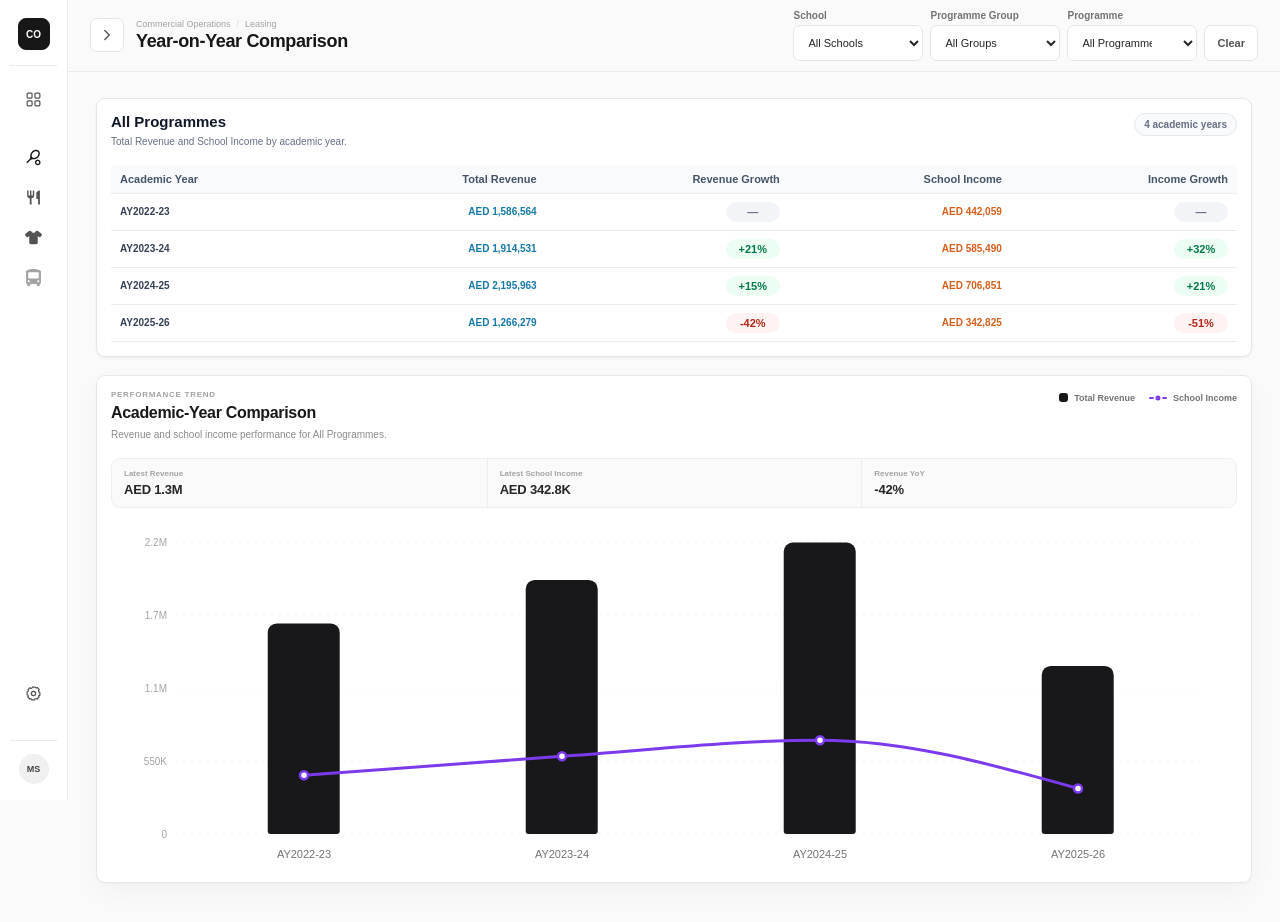
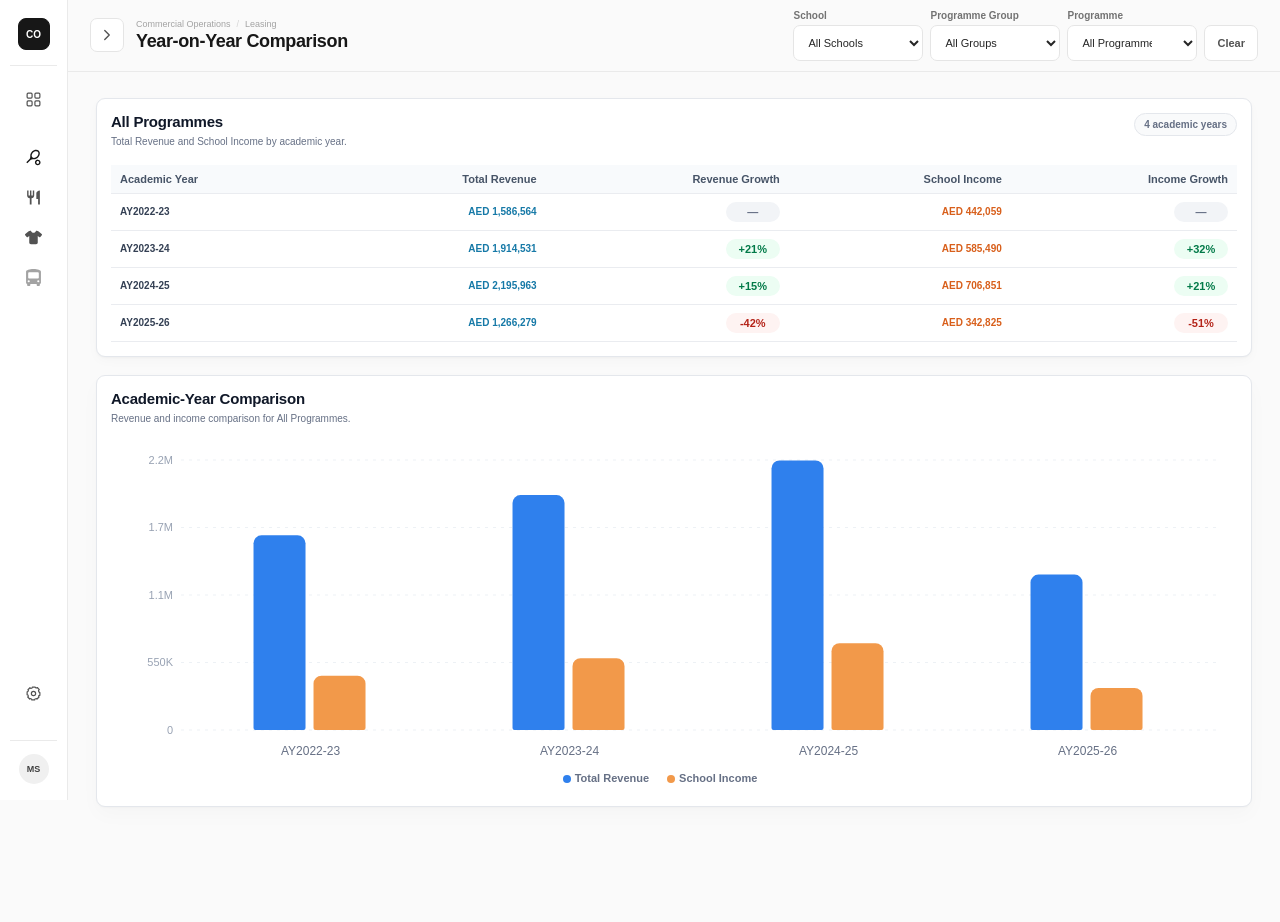
Before and after one commit to mo-seoudi/leasing, a React (Vite) app: page /leasing/year-comparison in a window 1280 px wide. Shown: the top 922 px of the page. After the commit the page ends 867 px from the top, so only its background shows below. Built offline with nearby package versions, Linux system fonts and the light colour scheme.

Commit message:
Add files via upload

```diff
--- a/src/pages/leasing/YearComparisonPage.css
+++ b/src/pages/leasing/YearComparisonPage.css
@@ -11,8 +11,10 @@
   padding: 18px;
   background: #ffffff;
   border: 1px solid #e4e7ec;
-  border-radius: 10px;
-  box-shadow: 0 1px 3px rgba(16, 24, 40, 0.06);
+  border-radius: 12px;
+  box-shadow:
+    0 1px 2px rgba(16, 24, 40, 0.03),
+    0 4px 12px rgba(16, 24, 40, 0.025);
 }
 
 .comparison-filter-heading,
@@ -28,15 +30,17 @@
 .year-card-heading h2 {
   margin: 0;
   color: #101828;
-  font-size: 17px;
+  font-size: 16px;
   font-weight: 700;
+  letter-spacing: -0.015em;
 }
 
 .comparison-filter-heading p,
 .year-card-heading p {
   margin: 5px 0 0;
   color: #667085;
-  font-size: 12px;
+  font-size: 11px;
+  line-height: 1.5;
 }
 
 .comparison-filter select:focus {
@@ -128,150 +132,13 @@
   color: #667085;
 }
 
-/* ==========================
-   Modern YoY chart
-========================== */
+/* Keep the same chart structure, only modernize its finish. */
 
-.modern-year-chart-card {
-  padding: 20px 20px 16px;
-  border-color: #e7e7e7;
+.year-chart-card {
   border-radius: 14px;
   box-shadow:
-    0 1px 2px rgba(15, 23, 42, 0.03),
-    0 10px 28px rgba(15, 23, 42, 0.035);
-}
-
-.modern-year-chart-heading {
-  display: flex;
-  align-items: flex-start;
-  justify-content: space-between;
-  gap: 24px;
-  margin-bottom: 16px;
-}
-
-.modern-chart-kicker {
-  display: block;
-  margin-bottom: 5px;
-  color: #a3a3a3;
-  font-size: 8px;
-  font-weight: 750;
-  letter-spacing: 0.09em;
-  text-transform: uppercase;
-}
-
-.modern-year-chart-heading h2 {
-  margin: 0;
-  color: #18181b;
-  font-size: 16px;
-  font-weight: 700;
-  letter-spacing: -0.02em;
-}
-
-.modern-year-chart-heading p {
-  margin: 5px 0 0;
-  color: #8a8a8a;
-  font-size: 10px;
-  line-height: 1.5;
-}
-
-.modern-chart-legend {
-  display: flex;
-  flex-wrap: wrap;
-  align-items: center;
-  justify-content: flex-end;
-  gap: 14px;
-  padding-top: 3px;
-}
-
-.modern-chart-legend > div {
-  display: flex;
-  align-items: center;
-  gap: 6px;
-  color: #737373;
-  font-size: 9px;
-  font-weight: 600;
-}
-
-.legend-swatch {
-  display: block;
-  width: 9px;
-  height: 9px;
-  border-radius: 3px;
-}
-
-.legend-swatch.revenue {
-  background: #18181b;
-}
-
-.legend-line {
-  position: relative;
-  display: block;
-  width: 18px;
-  height: 8px;
-}
-
-.legend-line::before {
-  content: "";
-  position: absolute;
-  top: 50%;
-  right: 0;
-  left: 0;
-  height: 2px;
-  transform: translateY(-50%);
-  border-radius: 999px;
-}
-
-.legend-line::after {
-  content: "";
-  position: absolute;
-  top: 50%;
-  left: 50%;
-  width: 5px;
-  height: 5px;
-  transform: translate(-50%, -50%);
-  border: 2px solid #ffffff;
-  border-radius: 50%;
-}
-
-.legend-line.income::before,
-.legend-line.income::after {
-  background: #7c3aed;
-}
-
-.modern-chart-summary {
-  display: grid;
-  grid-template-columns:
-    repeat(3, minmax(0, 1fr));
-  margin-bottom: 10px;
-  overflow: hidden;
-  border: 1px solid #eeeeee;
-  border-radius: 9px;
-  background: #fafafa;
-}
-
-.modern-chart-summary > div {
-  min-width: 0;
-  padding: 10px 12px;
-}
-
-.modern-chart-summary > div + div {
-  border-left: 1px solid #eeeeee;
-}
-
-.modern-chart-summary span {
-  display: block;
-  margin-bottom: 4px;
-  color: #a3a3a3;
-  font-size: 8px;
-  font-weight: 650;
-}
-
-.modern-chart-summary strong {
-  display: block;
-  color: #262626;
-  font-size: 13px;
-  font-weight: 700;
-  letter-spacing: -0.015em;
+    0 1px 2px rgba(16, 24, 40, 0.025),
+    0 8px 20px rgba(16, 24, 40, 0.025);
 }
 
 .year-chart-container {
@@ -279,60 +146,16 @@
   height: 390px;
 }
 
-.modern-chart-container {
-  height: 360px;
-  margin-top: 2px;
+.year-chart-container .recharts-cartesian-grid-horizontal line {
+  stroke: #edf1f5;
 }
 
-.modern-chart-tooltip {
-  min-width: 220px;
-  padding: 11px 12px;
-  border: 1px solid #e5e5e5;
-  border-radius: 10px;
-  background: rgba(255, 255, 255, 0.97);
-  box-shadow:
-    0 10px 30px rgba(15, 23, 42, 0.08);
-  backdrop-filter: blur(10px);
+.year-chart-container .recharts-legend-item {
+  margin-right: 18px !important;
 }
 
-.modern-chart-tooltip-year {
-  margin-bottom: 8px;
-  padding-bottom: 7px;
-  border-bottom: 1px solid #f0f0f0;
-  color: #171717;
-  font-size: 10px;
-  font-weight: 700;
-}
-
-.modern-chart-tooltip-row {
-  display: grid;
-  grid-template-columns:
-    7px minmax(0, 1fr) auto;
-  align-items: center;
-  gap: 7px;
-  min-height: 25px;
-  color: #737373;
-  font-size: 9px;
-}
-
-.modern-chart-tooltip-row strong {
-  color: #262626;
-  font-size: 9px;
-  font-weight: 700;
-}
-
-.modern-chart-tooltip-dot {
-  width: 6px;
-  height: 6px;
-  border-radius: 50%;
-}
-
-.modern-chart-tooltip-dot.revenue {
-  background: #18181b;
-}
-
-.modern-chart-tooltip-dot.income {
-  background: #7c3aed;
+.year-chart-container .recharts-legend-item-text {
+  color: #667085 !important;
 }
 
 .empty-state {
@@ -365,16 +188,6 @@
   .comparison-filter-grid {
     grid-template-columns: 1fr;
   }
-
-  .modern-year-chart-heading {
-    align-items: stretch;
-    flex-direction: column;
-    gap: 10px;
-  }
-
-  .modern-chart-legend {
-    justify-content: flex-start;
-  }
 }
 
 @media (max-width: 650px) {
@@ -387,21 +200,7 @@
     width: 100%;
   }
 
-  .modern-chart-summary {
-    grid-template-columns: 1fr;
-  }
-
-  .modern-chart-summary > div + div {
-    border-top: 1px solid #eeeeee;
-    border-left: 0;
-  }
-
-  .year-chart-container,
-  .modern-chart-container {
-    height: 320px;
-  }
-
-  .modern-year-chart-card {
-    padding: 14px 12px 12px;
+  .year-chart-container {
+    height: 330px;
   }
 }
--- a/src/pages/leasing/YearComparisonPage.jsx
+++ b/src/pages/leasing/YearComparisonPage.jsx
@@ -3,9 +3,9 @@ import { useOutletContext } from "react-router-dom";
 
 import {
   Bar,
+  BarChart,
   CartesianGrid,
-  ComposedChart,
-  Line,
+  Legend,
   ResponsiveContainer,
   Tooltip,
   XAxis,
@@ -44,19 +44,6 @@ function formatGrowth(value) {
   return `${sign}${value.toFixed(0)}%`;
 }
 
-function formatCompactCurrency(value) {
-  const number = Number(value || 0);
-
-  if (!Number.isFinite(number)) {
-    return "AED 0";
-  }
-
-  return `AED ${new Intl.NumberFormat("en-US", {
-    notation: "compact",
-    maximumFractionDigits: 1,
-  }).format(number)}`;
-}
-
 function GrowthValue({ value }) {
   const className =
     value === null
@@ -71,52 +58,6 @@ function GrowthValue({ value }) {
     <span className={`growth-value ${className}`}>
       {formatGrowth(value)}
     </span>
-  );
-}
-
-function ModernChartTooltip({
-  active,
-  payload,
-  label,
-}) {
-  if (!active || !payload?.length) {
-    return null;
-  }
-
-  const revenue = payload.find(
-    (item) => item.dataKey === "totalRevenue"
-  );
-
-  const income = payload.find(
-    (item) => item.dataKey === "schoolIncome"
-  );
-
-  return (
-    <div className="modern-chart-tooltip">
-      <div className="modern-chart-tooltip-year">
-        {label}
-      </div>
-
-      <div className="modern-chart-tooltip-row">
-        <span className="modern-chart-tooltip-dot revenue" />
-
-        <span>Total Revenue</span>
-
-        <strong>
-          {formatCurrency(revenue?.value || 0)}
-        </strong>
-      </div>
-
-      <div className="modern-chart-tooltip-row">
-        <span className="modern-chart-tooltip-dot income" />
-
-        <span>School Income</span>
-
-        <strong>
-          {formatCurrency(income?.value || 0)}
-        </strong>
-      </div>
-    </div>
   );
 }
 
@@ -351,81 +292,33 @@ export default function YearComparisonPage() {
       </section>
 
       {yearData.length > 0 && (
-        <section className="year-chart-card modern-year-chart-card">
-          <div className="modern-year-chart-heading">
+        <section className="year-chart-card">
+          <div className="year-card-heading">
             <div>
-              <span className="modern-chart-kicker">
-                Performance trend
-              </span>
-
               <h2>Academic-Year Comparison</h2>
-
               <p>
-                Revenue and school income performance for{" "}
+                Revenue and income comparison for{" "}
                 {selectedProgrammeLabel}.
               </p>
             </div>
-
-            <div className="modern-chart-legend">
-              <div>
-                <span className="legend-swatch revenue" />
-                <span>Total Revenue</span>
-              </div>
-
-              <div>
-                <span className="legend-line income" />
-                <span>School Income</span>
-              </div>
-            </div>
           </div>
 
-          <div className="modern-chart-summary">
-            <div>
-              <span>Latest Revenue</span>
-              <strong>
-                {formatCompactCurrency(
-                  yearData[yearData.length - 1]
-                    ?.totalRevenue
-                )}
-              </strong>
-            </div>
-
-            <div>
-              <span>Latest School Income</span>
-              <strong>
-                {formatCompactCurrency(
-                  yearData[yearData.length - 1]
-                    ?.schoolIncome
-                )}
-              </strong>
-            </div>
-
-            <div>
-              <span>Revenue YoY</span>
-              <strong>
-                {formatGrowth(
-                  yearData[yearData.length - 1]
-                    ?.revenueGrowth ?? null
-                )}
-              </strong>
-            </div>
-          </div>
-
-          <div className="year-chart-container modern-chart-container">
+          <div className="year-chart-container">
             <ResponsiveContainer width="100%" height="100%">
-              <ComposedChart
+              <BarChart
                 data={yearData}
                 margin={{
-                  top: 24,
-                  right: 30,
-                  left: 6,
-                  bottom: 4,
+                  top: 18,
+                  right: 20,
+                  left: 10,
+                  bottom: 8,
                 }}
-                barCategoryGap="34%"
+                barGap={8}
+                barCategoryGap="28%"
               >
                 <CartesianGrid
-                  stroke="#eef0f3"
-                  strokeDasharray="2 6"
+                  stroke="#edf1f5"
+                  strokeDasharray="3 5"
                   vertical={false}
                 />
 
@@ -434,8 +327,9 @@ export default function YearComparisonPage() {
                   axisLine={false}
                   tickLine={false}
                   tick={{
-                    fill: "#737373",
-                    fontSize: 11,
+                    fill: "#667085",
+                    fontSize: 12,
+                    fontWeight: 500,
                   }}
                   dy={8}
                 />
@@ -443,10 +337,10 @@ export default function YearComparisonPage() {
                 <YAxis
                   axisLine={false}
                   tickLine={false}
-                  width={58}
                   tick={{
-                    fill: "#a3a3a3",
-                    fontSize: 10,
+                    fill: "#98a2b3",
+                    fontSize: 11,
+                    fontWeight: 500,
                   }}
                   tickFormatter={(value) =>
                     new Intl.NumberFormat("en-US", {
@@ -459,39 +353,58 @@ export default function YearComparisonPage() {
                 <Tooltip
                   cursor={{
                     fill: "rgba(15, 23, 42, 0.025)",
-                    radius: 10,
                   }}
-                  content={<ModernChartTooltip />}
+                  contentStyle={{
+                    border: "1px solid #e4e7ec",
+                    borderRadius: "10px",
+                    background: "#ffffff",
+                    boxShadow:
+                      "0 10px 26px rgba(16, 24, 40, 0.10)",
+                    padding: "10px 12px",
+                  }}
+                  labelStyle={{
+                    color: "#101828",
+                    fontSize: "12px",
+                    fontWeight: 700,
+                    marginBottom: "6px",
+                  }}
+                  itemStyle={{
+                    fontSize: "11px",
+                    fontWeight: 600,
+                  }}
+                  formatter={(value, name) => [
+                    formatCurrency(value),
+                    name,
+                  ]}
+                />
+
+                <Legend
+                  iconType="circle"
+                  iconSize={8}
+                  wrapperStyle={{
+                    paddingTop: "12px",
+                    color: "#667085",
+                    fontSize: "11px",
+                    fontWeight: 600,
+                  }}
                 />
 
                 <Bar
                   dataKey="totalRevenue"
                   name="Total Revenue"
-                  fill="#18181b"
-                  maxBarSize={72}
-                  radius={[9, 9, 3, 3]}
+                  fill="#2f80ed"
+                  radius={[8, 8, 2, 2]}
+                  maxBarSize={58}
                 />
 
-                <Line
-                  type="monotone"
+                <Bar
                   dataKey="schoolIncome"
                   name="School Income"
-                  stroke="#7c3aed"
-                  strokeWidth={3}
-                  dot={{
-                    r: 4,
-                    fill: "#ffffff",
-                    stroke: "#7c3aed",
-                    strokeWidth: 2.5,
-                  }}
-                  activeDot={{
-                    r: 6,
-                    fill: "#7c3aed",
-                    stroke: "#ffffff",
-                    strokeWidth: 3,
-                  }}
+                  fill="#f2994a"
+                  radius={[8, 8, 2, 2]}
+                  maxBarSize={58}
                 />
-              </ComposedChart>
+              </BarChart>
             </ResponsiveContainer>
           </div>
         </section>
```
